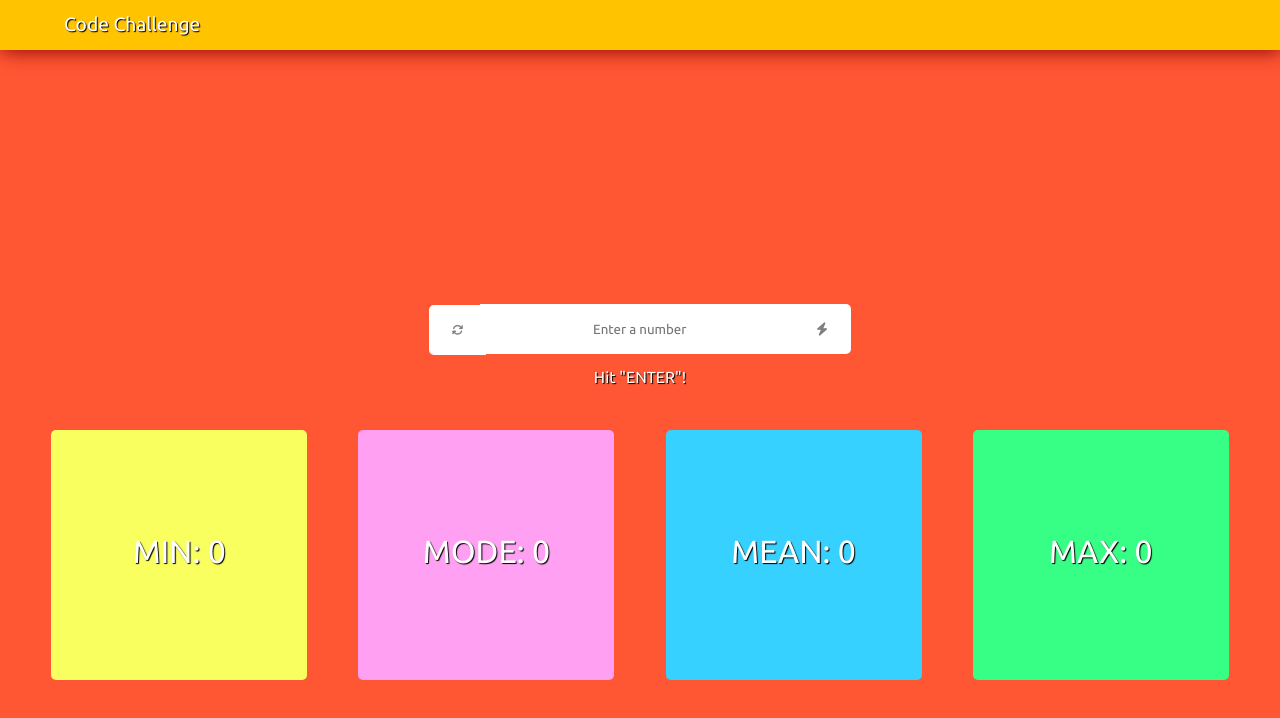
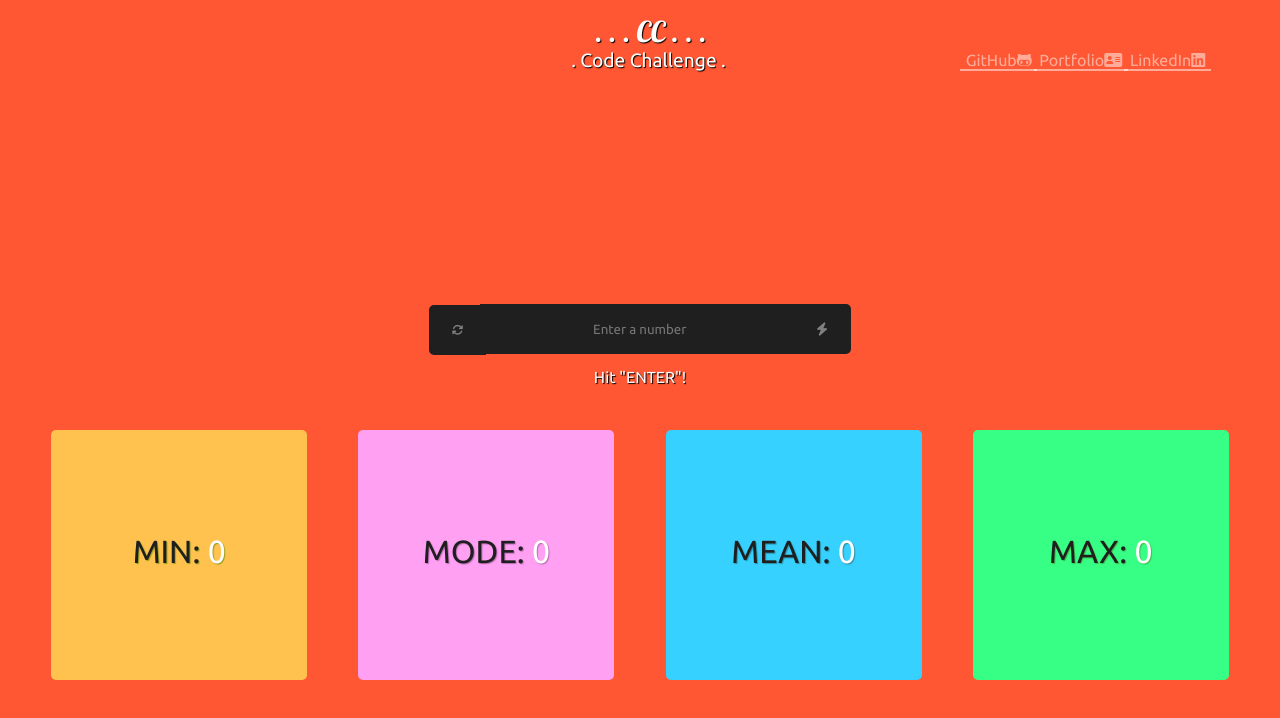
Before and after one commit to TylerLaurenceau/Code-Challenge, an Angular app: page / in a window 1280 px wide. Shown: the top 718 px of the page. Built offline with nearby package versions, Linux system fonts and the light colour scheme.

Commit message:
revamped styling

```diff
--- a/src/app/code-challenge/code-challenge.component.html
+++ b/src/app/code-challenge/code-challenge.component.html
@@ -1,8 +1,16 @@
-<div class="title" (click) = "nextTitle()">{{currentTitle}}</div>
+<div class = "contentContainer">
+<div class="title" (click) = "nextTitle()"><span class="logo">. . . CC . . .</span> <br/> <span class="currentTitle">{{currentTitle}}</span></div>
+<div class="contactsContainer">
+  <div class="contacts">
+    <span class="github">GitHub<i class="fa fa-github-alt" aria-hidden="true"></i></span>
+    <span class="portfolio">Portfolio<i class="fa fa-address-card" aria-hidden="true"></i></span>
+    <span class="linkedin">LinkedIn<i class="fa fa-linkedin-square" aria-hidden="true"></i></span>
+  </div>
+</div>
 
 <div class="numbersContainer">
 <ul>
-  <li *ngFor="let number of numbers">{{number | number}} </li>
+  <li *ngFor="let number of numbers"><span class="bar">|</span> {{number | number}} <span class="bar">|</span></li>
 </ul>
 </div>
 
@@ -13,7 +21,11 @@
 <button class="calculate" (click) = "calcMax()"><i class="fa fa-bolt" aria-hidden="true"></i></button>
 <div class="prompt"> Hit "ENTER"!</div>
 </div>
-<div class="minNumber">MIN: {{min}}</div>
-<div class="maxNumber">MAX: {{max}}</div>
-<div class="meanNumber">MEAN: {{fixedMean}}</div>
-<div class="modeNumber">MODE: {{mode}}</div>
+<div class="minNumber">MIN: <span class="answer">{{min}}</span></div>
+<div class="maxNumber">MAX: <span class="answer">{{max}}</span></div>
+<div class="meanNumber">MEAN: <span class="answer">{{fixedMean}}</span></div>
+<div class="modeNumber">MODE: <span class="answer">{{mode}}</span></div>
+</div>
+
+<div class="footerContainer">
+</div>
--- a/src/app/code-challenge/code-challenge.component.ts
+++ b/src/app/code-challenge/code-challenge.component.ts
@@ -16,32 +16,33 @@ export class CodeChallengeComponent implements OnInit {
   fixedMean = 0;
   mode = 0;
 
-  titles = ["Code Challenge", "Tyler Laurenceau"]
+  titles = [". Code Challenge .", ". Tyler Laurenceau ."]
   titleTracker = 0;
   currentTitle = this.titles[this.titleTracker];
 
-  nextTitle(){
+  nextTitle() {
     this.titleTracker = this.titleTracker + 1;
     this.currentTitle = this.titles[this.titleTracker]
-    console.log(this.titleTracker)
-    if(this.titleTracker > 1){
+    if (this.titleTracker > 1) {
       this.titleTracker = 0;
       this.currentTitle = this.titles[this.titleTracker]
     }
-    setTimeout(()=>{this.nextTitle()},5000);
+    setTimeout(() => { this.nextTitle() }, 5000);
   }
 
-  correctSort(a , b){
+  correctSort(a, b) {
     return a - b;
   }
 
   submit($event) {
-    if(isNaN(Number($event.target.value)) === false){
+    if (isNaN(Number($event.target.value)) === false) {
+      if($event.target.value != 0){
       (this.numbers.push(Number($event.target.value)));
       this.numbers.sort(this.correctSort)
       $event.target.value = null;
     }
-  else{
+  }
+    else {
       alert("That's not a number bro...")
     }
   }
@@ -57,6 +58,7 @@ export class CodeChallengeComponent implements OnInit {
   }
 
   calcMax() {
+    if (this.numbers.length !> 0){
       for (var i = 0; i < this.numbers.length; i++) {
         if (this.numbers[i] > this.max) {
           this.max = this.numbers[i]
@@ -64,9 +66,14 @@ export class CodeChallengeComponent implements OnInit {
       }
       // console.log("The max is: " + this.max)
       this.calcMin();
+      this.total = 0;
+    }
+  else{
+      alert("Enter some numbers and TRY AGAIN!");
+    }
   }
 
-  calcMin(){
+  calcMin() {
     this.min = Math.min.apply(Math, this.numbers)
     // console.log("the min is:" + this.min)
     this.calcMean();
@@ -88,8 +95,8 @@ export class CodeChallengeComponent implements OnInit {
   calcMode() {
     for (var i = 0; i < this.numbers.length; i++) {
       this.count = 0;
-      for (var j = 0; j < this.numbers.length; j++){
-        if(this.numbers[j] == this.numbers[i]){
+      for (var j = 0; j < this.numbers.length; j++) {
+        if (this.numbers[j] == this.numbers[i]) {
           this.count++;
         }
       }
--- a/src/index.html
+++ b/src/index.html
@@ -9,6 +9,7 @@
   <meta name="viewport" content="width=device-width, initial-scale=1">
   <link rel="icon" type="image/x-icon" href="favicon.ico">
 <link href="https://fonts.googleapis.com/css?family=Ubuntu" rel="stylesheet">
+<link href="https://fonts.googleapis.com/css?family=Lobster" rel="stylesheet">
 </head>
 <body>
   <app-root></app-root>
--- a/src/styles.css
+++ b/src/styles.css
@@ -1,7 +1,9 @@
 /* You can add global styles to this file, and also import other style files */
-  *{
-  button:focus {outline:0;}
 
+* {
+  button:focus {
+    outline: 0;
+  }
   box-sizing: border-box;
   -moz-box-sizing: border-box;
   -webkit-box-sizing: border-box;
@@ -12,168 +14,279 @@ html {
   overflow: scroll;
   overflow-x: hidden;
 }
+
 ::-webkit-scrollbar {
-    width: 0px;  /* remove scrollbar space */
-    background: transparent;  /* optional: just make scrollbar invisible */
-}
-/* optional: show position indicator in red */
-::-webkit-scrollbar-thumb {
-    background: #FF0000;
+  width: 0px;
+  /* remove scrollbar space */
+  background: transparent;
+  /* just make scrollbar invisible */
 }
 
-input:focus {outline:none;}
+input:focus {
+  outline: none;
+}
 
-body{
+a {
+  text-decoration: none;
+  color: white;
+}
+
+body {
   margin: 0 !important;
   padding: 0 !important;
   background: #FF5733;
 }
 
-.title{
-  width:100%;
-  height:50px;
+.logo {
+  margin-bottom: 0px;
+  font-size: 150%;
+  margin-left: 0px;
+  font-family: 'Lobster', cursive;
+  padding-right: 8%;
+}
+
+.currentTitle {
+  padding-right: 5.5%;
+}
+
+.title {
+  margin-top: 0px;
+  margin-bottom: 7%;
+  width: 60%;
+  height: 50px;
   font-size: 120%;
-  text-align: left;
-  padding-left: 5%;
+  text-align: right;
   padding-top: 1%;
-  background: #FFC300;
+  color: white;
+  text-shadow: 1px 1px 1px black;
+  float: left;
+}
+
+.contactsContainer{
+  float:right;
+  margin-right: 3%;
+  margin-top: 4%;
+  width: 22%;
+}
+
+.github{
+  padding-right: 2%;
+  padding-left: 2%;
   color:white;
-  text-shadow: 1px 1px 1px black;
-  box-shadow: 1px 1px 20px darkred;
+  border-bottom: 2px solid white;
+  margin-right: -1.3%;
+  text-align: center;
+  opacity: .5;
 }
+.github:hover{
+  color:#1f1f1f;
+  opacity: 1;
+  border-bottom:2px solid #1f1f1f;
+}
+
+.portfolio{
+  padding-right: 2%;
+  padding-left: 2%;
+  color:white;
+  border-bottom: 2px solid white;
+  margin-right: -1.3%;
+  text-align: center;
+  opacity: .5;
+}
+.portfolio:hover{
+  color:#FFF747;
+  opacity:1;
+  border-bottom: 2px solid #FFF747;
+}
+
+.linkedin{
+  padding-right: 2%;
+  padding-left: 2%;
+  color:white;
+  border-bottom:2px solid white;
+  text-align: center;
+  opacity: .5;
+}
+.linkedin:hover{
+  color:#4790FF;
+  opacity:1;
+  border-bottom: 2px solid #4790FF;
+}
+
 
 /*Numbers*/
 
-.numbersContainer{
-  color:white;
-  width:60%;
-  height:100px;
+.bar{
+  color:#1f1f1f;
+}
+
+.numbersContainer {
+  color: white;
+  width: 60%;
+  height: 100px;
   margin: auto;
   margin-top: 7%;
   overflow: scroll;
 }
 
-ul{
+ul {
   text-align: center;
-  overflow:auto;
+  overflow: auto;
 }
 
-li{
+li {
   display: inline-block;
   margin-right: 5%;
   font-size: 200%;
   text-shadow: 1px 1px 1px black;
 }
 
+
 /*Numbers*/
+
 
 /*Input Area*/
 
-.inputContainer{
+.inputContainer {
   text-align: center;
   margin-top: 5%;
 }
 
-input{
+input {
   text-align: center;
-  border:1px solid white;
+  border: 1px solid #1f1f1f;
   height: 50px;
   width: 25%;
+  background: #1f1f1f;
+  color: white;
 }
 
-.startOver{
+.startOver {
   height: 50px;
   border-bottom-left-radius: 5px;
   border-top-left-radius: 5px;
-  background: white;
-  border:17px solid white;
+  background: #1f1f1f;
+  border: 17px solid #1f1f1f;
   margin-right: -.5%;
   color: grey;
   font-size: 70%;
 }
-.startOver:hover{
+
+.startOver:hover {
   color: red;
 }
 
-.calculate{
+.calculate {
   height: 50px;
   border-bottom-right-radius: 5px;
   border-top-right-radius: 5px;
-  background: white;
-  border:17px solid white;
+  background: #1f1f1f;
+  border: 17px solid #1f1f1f;
   margin-left: -.5%;
-  color:grey;
-}
-.calculate:hover{
-  color:lightgreen;
+  color: grey;
 }
 
-.prompt{
-  color:white;
+.calculate:hover {
+  color: lightgreen;
+}
+
+.prompt {
+  color: white;
   margin-top: 1%;
   text-shadow: 1px 1px 1px black;
 }
 
+
 /*Input Area*/
+
 
 /*Answer Area*/
 
-.maxNumber{
-  height:250px;
-  width:20%;
+.answer{
+  color:white;
+}
+
+.maxNumber {
+  height: 250px;
+  width: 20%;
   text-align: center;
   font-size: 200%;
   margin-right: 4%;
   margin-top: 3.5%;
   padding-top: 8%;
   background: #37FF86;
-  color:white;
+  color: #1f1f1f;
   border-radius: 5px;
-  text-shadow: 1px 1px 1px black;
-  float:right;
+  text-shadow: 1px 1px 1px #41BB4C;
+  float: right;
 }
 
-.meanNumber{
-  height:250px;
-  width:20%;
+.meanNumber {
+  height: 250px;
+  width: 20%;
   text-align: center;
   font-size: 200%;
   margin-right: 4%;
   margin-top: 3.5%;
   padding-top: 8%;
   background: #37D1FF;
-  color:white;
+  color: #1f1f1f;
   border-radius: 5px;
-  text-shadow: 1px 1px 1px black;
-  float:right;
+  text-shadow: 1px 1px 1px #298FA3;
+  float: right;
 }
 
-.modeNumber{
-  height:250px;
-  width:20%;
+.modeNumber {
+  height: 250px;
+  width: 20%;
   text-align: center;
   font-size: 200%;
   margin-right: 4%;
   margin-top: 3.5%;
   padding-top: 8%;
   background: #FFA0F3;
-  color:white;
+  color: #1f1f1f;
   border-radius: 5px;
-  text-shadow: 1px 1px 1px black;
-  float:right;
+  text-shadow: 1px 1px 1px #BA6BB3;
+  float: right;
 }
 
-.minNumber{
-  height:250px;
-  width:20%;
+.minNumber {
+  height: 250px;
+  width: 20%;
   text-align: center;
   font-size: 200%;
   margin-left: 4%;
   margin-top: 3.5%;
   padding-top: 8%;
-  background: #F8FF5F;
-  color:white;
+  background: #FFC24F;
+  color: #1f1f1f;
   border-radius: 5px;
-  text-shadow: 1px 1px 1px black;
-  float:left;
+  text-shadow: 1px 1px 1px #9A9E1E;
+  float: left;
 }
+
+
+/*Answer Area*/
+
+
+/*Footer Area*/
+
+.footerContainer {
+  position: absolute;
+  bottom: 0;
+  width: 100%;
+  height: 50px;
+}
+
+.footer {
+  border-top: 2px solid #1f1f1f;
+  margin: auto;
+  margin-top: .5%;
+  width: 50%;
+}
+
+.portfolioSite {
+  margin-left: 2%;
+  color: white;
+}
```
Also changed, not shown: src/assets/mountainBackground.jpg (added). Lines whose indentation alone changed are shown as unchanged.
